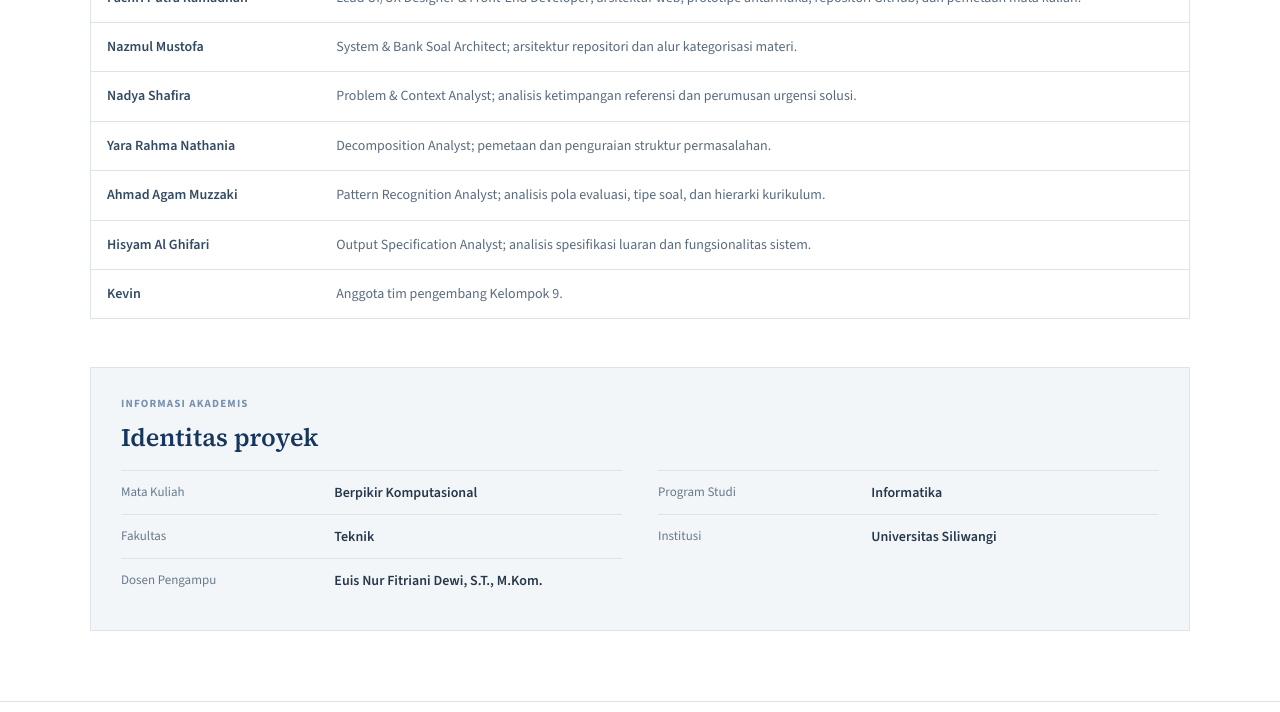
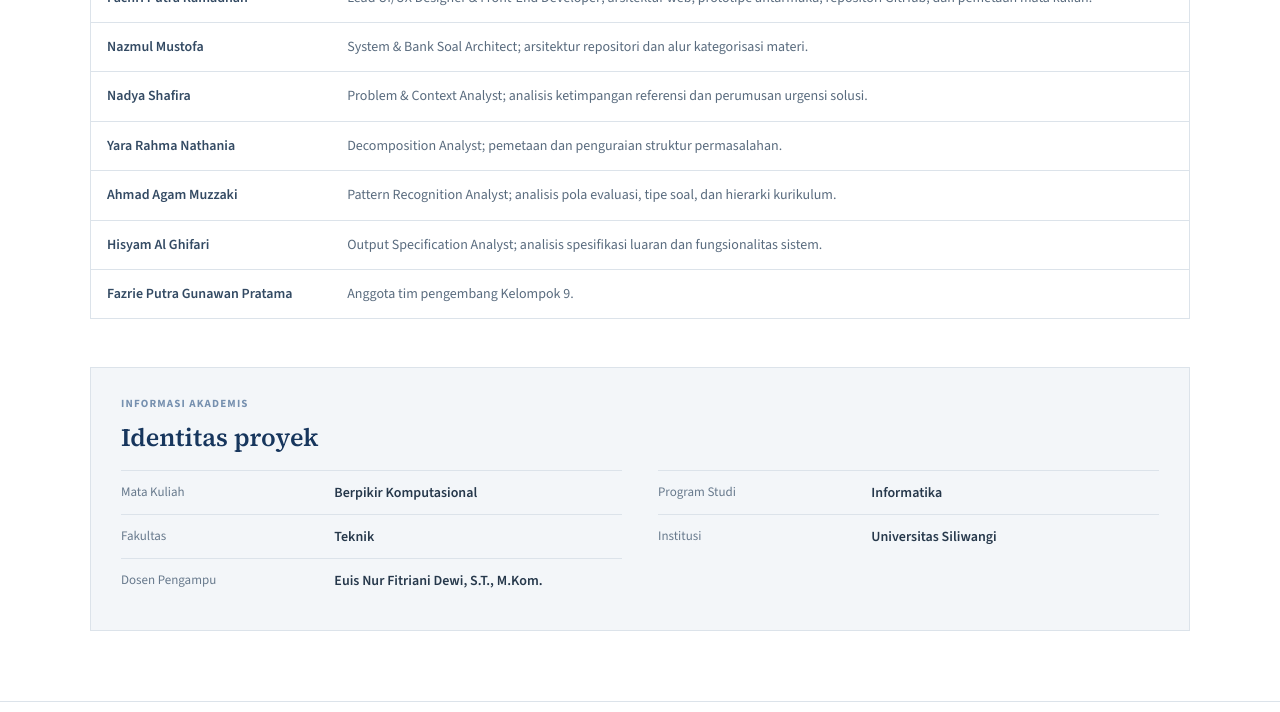
Before and after one commit to Merfinnn/bk_bank-soal, a plain HTML site: page index.html in a window 1280 px wide. Shown: the part 2579-3291 px from the top of the page. Drawn offline with nearby package versions, Linux system fonts and the light colour scheme.

Commit message:
Menambahkan nama lengkap Fazrie

```diff
--- a/index.html
+++ b/index.html
@@ -131,7 +131,7 @@
                   <tr><th scope="row">Yara Rahma Nathania</th><td>Decomposition Analyst; pemetaan dan penguraian struktur permasalahan.</td></tr>
                   <tr><th scope="row">Ahmad Agam Muzzaki</th><td>Pattern Recognition Analyst; analisis pola evaluasi, tipe soal, dan hierarki kurikulum.</td></tr>
                   <tr><th scope="row">Hisyam Al Ghifari</th><td>Output Specification Analyst; analisis spesifikasi luaran dan fungsionalitas sistem.</td></tr>
-                  <tr><th scope="row">Kevin</th><td>Anggota tim pengembang Kelompok 9.</td></tr>
+                  <tr><th scope="row">Fazrie Putra Gunawan Pratama</th><td>Anggota tim pengembang Kelompok 9.</td></tr>
                 </tbody>
               </table>
             </div>
```
